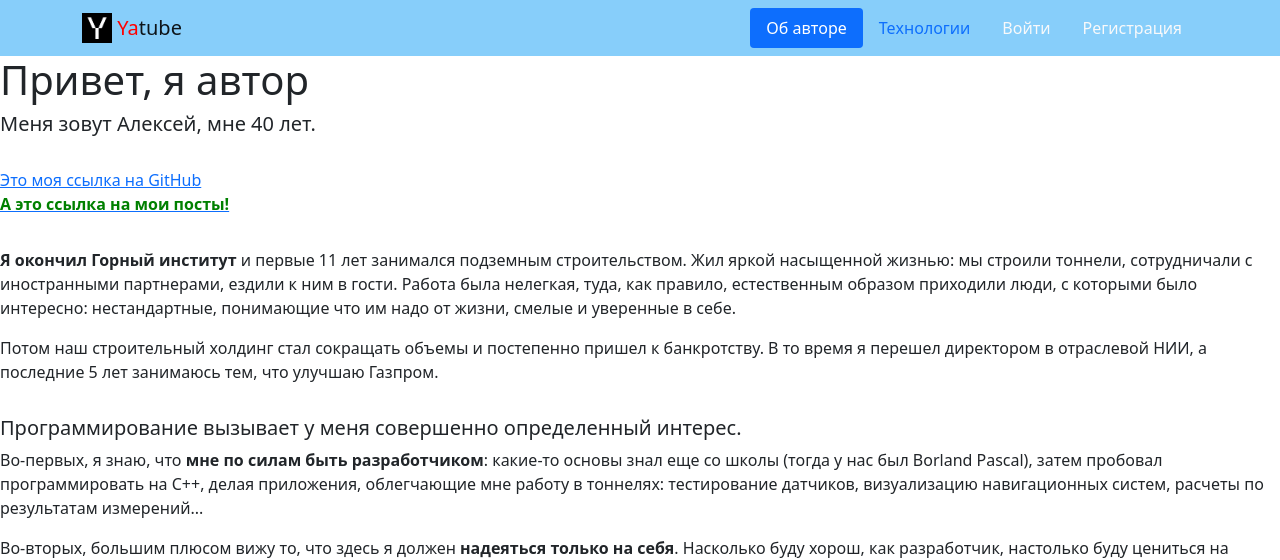
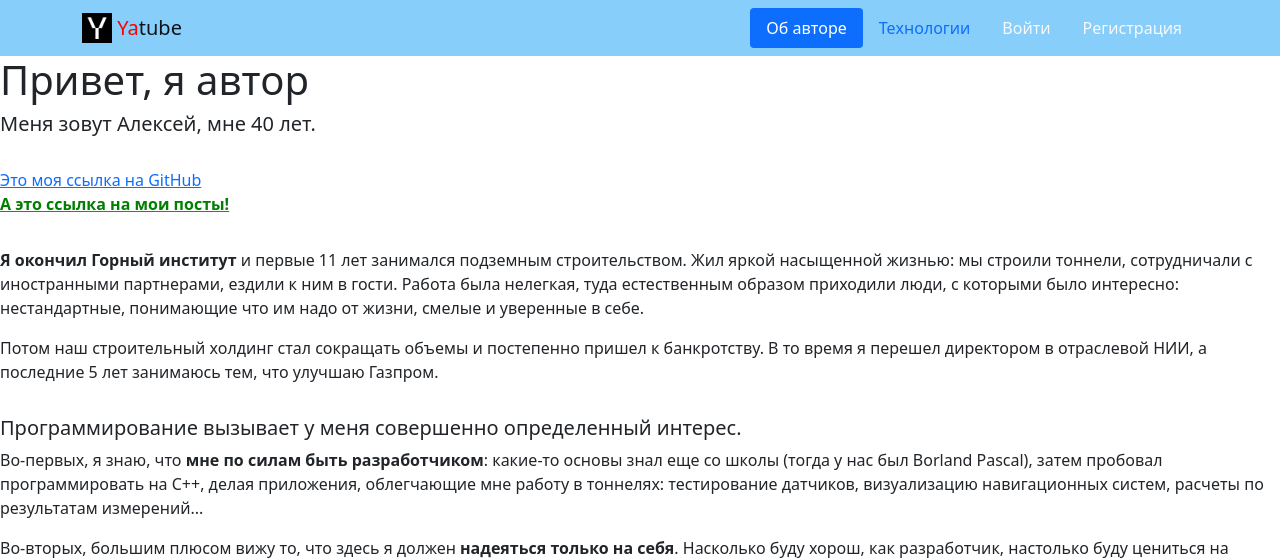
Before and after one commit to azhuravlev1001/hw05_final, a Django app: page /about/author/ in a window 1280 px wide. Shown: the top 560 px of the page. Run offline with Django 3.2, Linux system fonts and the light colour scheme; some libraries are stand-ins or nearby versions.

Commit message:
Откорректировано по замечаниям

```diff
--- a/yatube/templates/about/author.html
+++ b/yatube/templates/about/author.html
@@ -6,7 +6,7 @@
     <a href="https://github.com/azhuravlev1001/backend_test_homework.git">Это моя ссылка на GitHub</a><br>
     <a href="{% url 'posts:profile' user %}"><B><span style="color:green">А это ссылка на мои посты!</span></B></a><br>
     <hr align="center" size="1" width="100%" color="#3399ff">
-    <p><B>Я окончил Горный институт</B> и первые 11 лет занимался подземным строительством. Жил яркой насыщенной жизнью: мы строили тоннели, сотрудничали с иностранными партнерами, ездили к ним в гости. Работа была нелегкая, туда, как правило, естественным образом приходили люди, с которыми было интересно: нестандартные, понимающие что им надо от жизни, смелые и уверенные в себе.</p>
+    <p><B>Я окончил Горный институт</B> и первые 11 лет занимался подземным строительством. Жил яркой насыщенной жизнью: мы строили тоннели, сотрудничали с иностранными партнерами, ездили к ним в гости. Работа была нелегкая, туда естественным образом приходили люди, с которыми было интересно: нестандартные, понимающие что им надо от жизни, смелые и уверенные в себе.</p>
     Потом наш строительный холдинг стал сокращать объемы и постепенно пришел к банкротству. В то время я перешел директором в отраслевой НИИ, а последние 5 лет занимаюсь тем, что улучшаю Газпром.</p>
     <hr align="center" size="1" width="100%" color="#3399ff">
     <h5>Программирование вызывает у меня совершенно определенный интерес. </h5>
```
Also changed, not shown: yatube/posts/tests/test_comments.py (+9 -1 lines).
